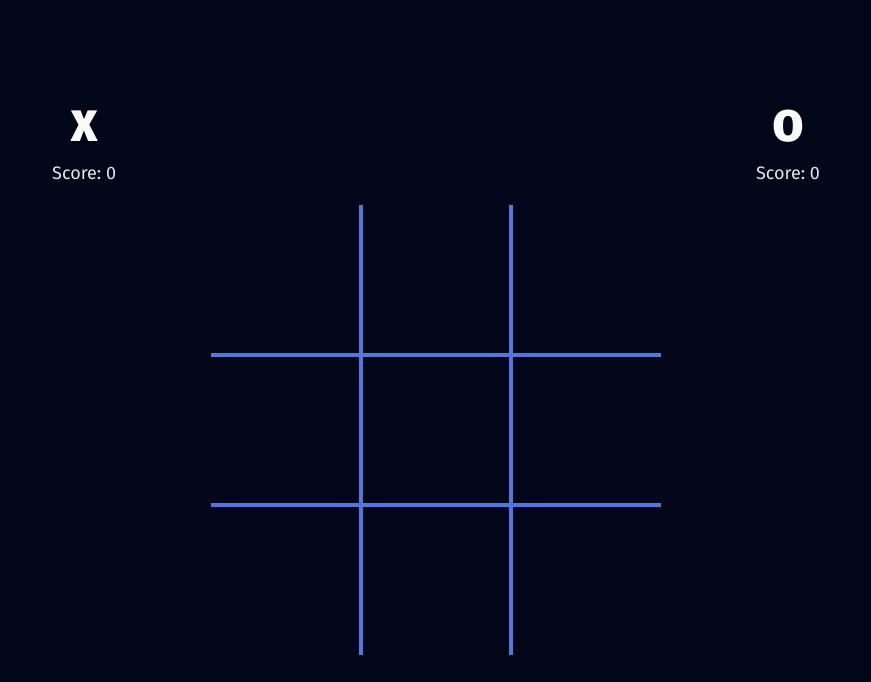
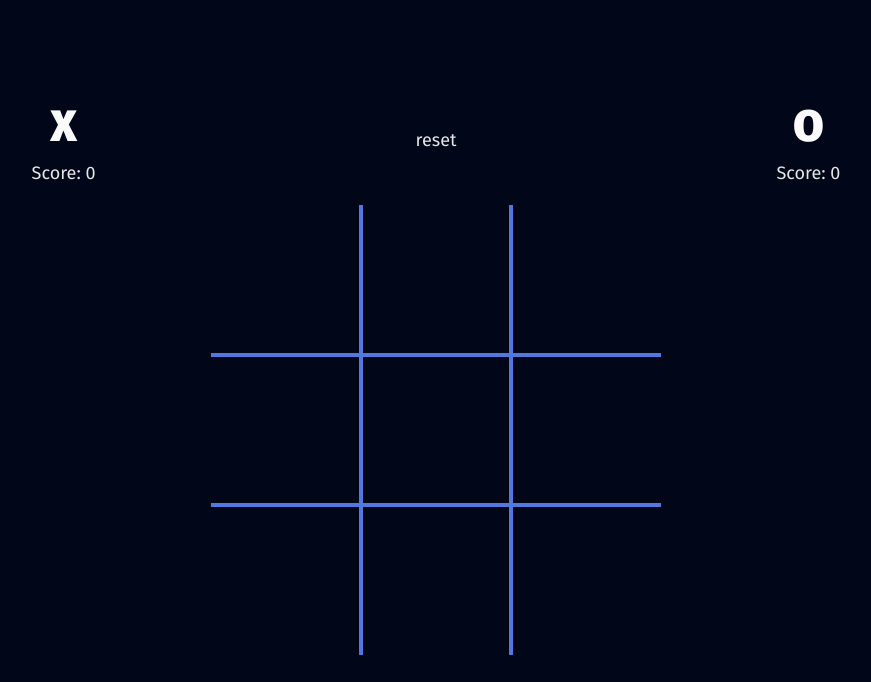
Before and after one commit to forkentiney/tic-tac-toe, a plain HTML site: page index.html in a window 1280 px wide. Shown: the part 118-800 px from the top of the page, without its empty margins (204-1075 px from the left). Drawn offline with Linux system fonts and the light colour scheme.

Commit message:
Added reset button and its functionality

```diff
--- a/index.html
+++ b/index.html
@@ -23,6 +23,7 @@
           <h1>X</h1>
           <p id="x">Score: 0</p>
         </div>
+        <button id="reset">reset</button>
         <div class="flex-centered">
           <h1>O</h1>
           <p id="o">Score: 0</p>
--- a/script.js
+++ b/script.js
@@ -83,7 +83,9 @@ let player = player1;
 
 // Display Controller IIFE
 const displayController = (() => {
+  const reset = document.querySelector("#reset");
   const cells = document.querySelectorAll(".cell");
+  reset.addEventListener("click", game.reset);
   cells.forEach(cell => cell.addEventListener("click", () => {
     let symbol = player.symbol;
     if (player.move(cell.id) === false) {
--- a/style.css
+++ b/style.css
@@ -72,7 +72,7 @@ header {
 
 #scoreboard {
   display: flex;
-  gap: 50vw;
+  gap: 25vw;
   justify-content: center;
   align-items: center;
   margin: 1em 24px;
```
